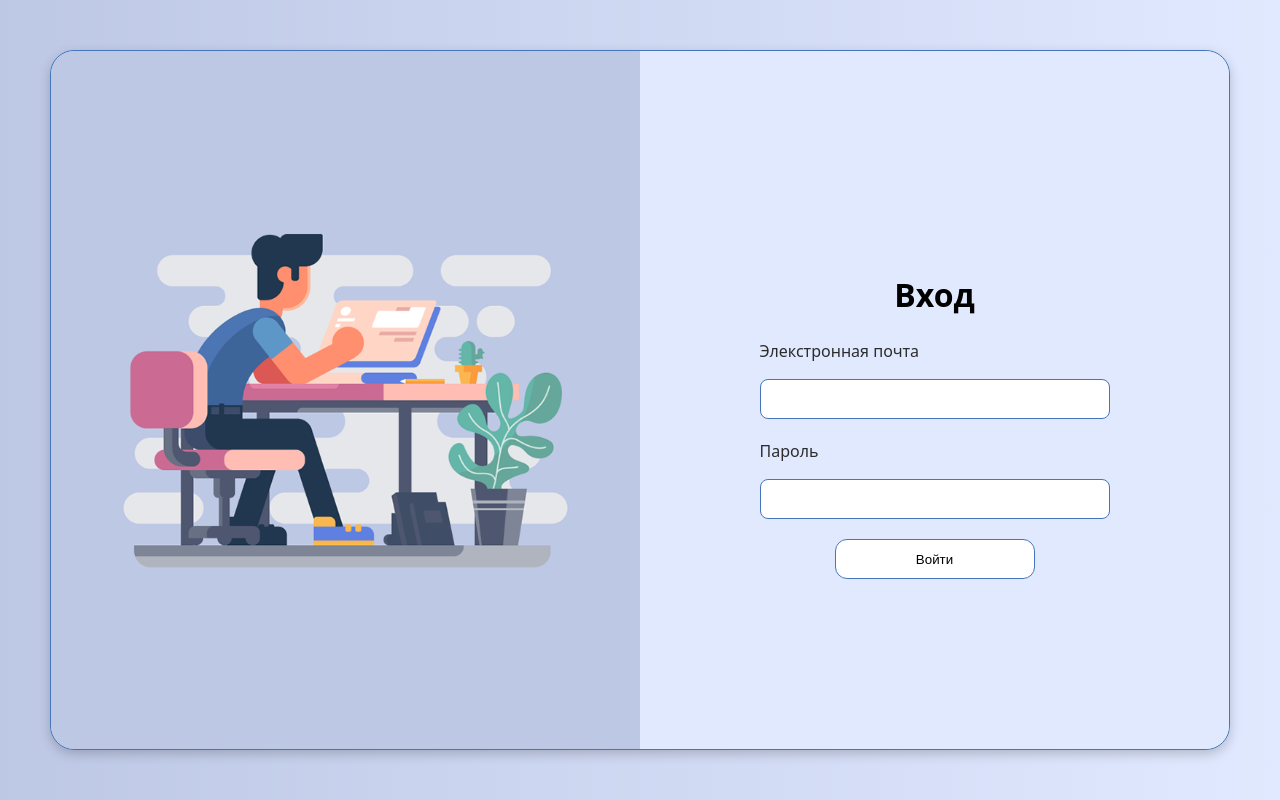
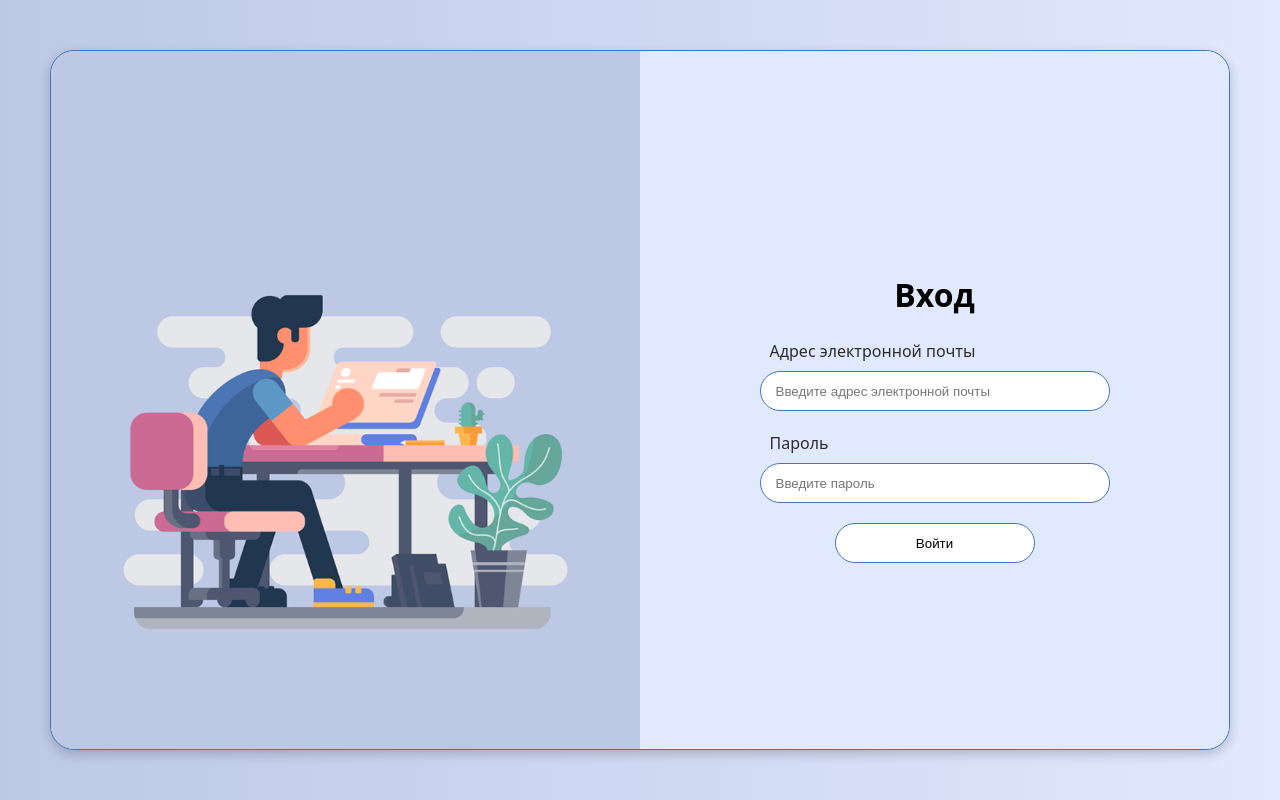
Before and after one commit to ReginaZaets/list_task, a React (Vite) app: page / in a window 1280 px wide. Built offline with nearby package versions, Linux system fonts and the light colour scheme.

Commit message:
[+] добавила хук форм, изменения на странице входа, есть валидация полей

```diff
--- a/package.json
+++ b/package.json
@@ -12,8 +12,10 @@
   },
   "dependencies": {
     "@reduxjs/toolkit": "^2.8.2",
+    "clsx": "^2.1.1",
     "react": "^19.1.0",
     "react-dom": "^19.1.0",
+    "react-hook-form": "^7.57.0",
     "react-redux": "^9.2.0",
     "react-router-dom": "^7.6.2"
   },
--- a/src/components/login/Login.module.scss
+++ b/src/components/login/Login.module.scss
@@ -20,20 +20,21 @@
   width: 100%;
   display: flex;
   flex-direction: column;
-  gap: 16px;
+  gap: 8px;
 }
 .subTitle {
   color: #2c2c2c;
+  padding-left: 5px;
 }
 .input {
   width: 100%;
   height: 40px;
-  border-radius: 8px;
+  border-radius: 24px;
   border: 1px solid #4675bb;
 }
 .button {
   height: 40px;
-  border-radius: 12px;
+  border-radius: 24px;
   width: 200px;
   color: #000000;
   background-color: #ffffff;
--- a/src/components/login/Login.tsx
+++ b/src/components/login/Login.tsx
@@ -1,20 +1,84 @@
+import { useForm } from 'react-hook-form';
+import { FormField } from '../../items/form-field/FormField';
 import s from './Login.module.scss';
+import { useEffect, useState } from 'react';
+import { validation } from '../../items/form-field/validation';
 
+type FormValues = {
+  email: string;
+  password: string;
+};
 export const Login = () => {
+  const [showTooltip, setShowTooltip] = useState(false);
+  const {
+    control,
+    formState: { errors },
+    handleSubmit,
+    clearErrors,
+    trigger,
+    watch,
+  } = useForm<FormValues>({
+    mode: 'onSubmit',
+  });
+  const onSubmit = async (data: FormValues) => {
+    const valid = await trigger();
+    if (valid) {
+      console.log(data);
+      setShowTooltip(false);
+    } else {
+      setShowTooltip(true);
+    }
+  };
+  const handleInputChange = () => {
+    setShowTooltip(false);
+    clearErrors();
+  };
+  const mailWatch = watch('email');
+  useEffect(() => {
+    if (mailWatch) {
+      setShowTooltip(false);
+    }
+  }, [mailWatch, showTooltip]);
+  const handleInputBlur = () => {
+    clearErrors();
+    setShowTooltip(false);
+  };
   return (
-    <div className={s.form}>
+    <form noValidate className={s.form} onSubmit={handleSubmit(onSubmit)}>
       <div className={s.container}>
         <h1 className={s.title}>Вход</h1>
-        <div className={s.field}>
-          <p className={s.subTitle}>Элекстронная почта</p>
-          <input type='text' className={s.input} />
-        </div>
-        <div className={s.field}>
-          <p className={s.subTitle}>Пароль</p>
-          <input type='password' className={s.input} />
-        </div>
+        <FormField
+          name='email'
+          control={control}
+          placeholder='Введите адрес электронной почты'
+          type='email'
+          label='Адрес электронной почты'
+          rules={validation.email}
+          error={Boolean(errors.email)}
+          errorText={errors.email?.message}
+          clearErrors={() => clearErrors}
+          trigger={trigger}
+          onChange={handleInputChange}
+          showTooltip={showTooltip}
+          onBlur={handleInputBlur}
+        />
+        <FormField
+          name='password'
+          control={control}
+          placeholder='Введите пароль'
+          type='password'
+          label='Пароль'
+          rules={validation.password}
+          error={Boolean(errors.password)}
+          errorText={errors.password?.message}
+          clearErrors={() => clearErrors}
+          trigger={trigger}
+          onChange={handleInputChange}
+          showTooltip={showTooltip}
+          onBlur={handleInputBlur}
+        />
         <button className={s.button}>Войти</button>
       </div>
-    </div>
+    </form>
   );
 };
--- /dev/null
+++ b/src/items/form-field/FormField.module.scss
@@ -0,0 +1,3 @@
+.container {
+  position: relative;
+}
--- /dev/null
+++ b/src/items/form-field/FormField.tsx
@@ -0,0 +1,65 @@
+import { Control, Controller, FieldPath, FieldValues, RegisterOptions } from 'react-hook-form';
+import { Input } from '../input/Input';
+import { Tooltip } from '../tooltip/Tooltip';
+import s from './FormField.module.scss';
+
+interface FormFieldProps<TFieldValues extends FieldValues> {
+  name: FieldPath<TFieldValues>;
+  control: Control<TFieldValues>;
+  rules: RegisterOptions<TFieldValues, FieldPath<TFieldValues>>;
+  label: string;
+  placeholder: string;
+  type?: 'email' | 'password';
+  error?: boolean;
+  errorText?: string;
+  defaultValue?: unknown;
+  onChange?: (e: React.ChangeEvent<HTMLInputElement>) => void;
+  clearErrors?: (name?: string) => void;
+  trigger?: (name: FieldPath<TFieldValues>) => void;
+  showTooltip: boolean;
+  onBlur?: () => void;
+}
+
+export const FormField = <TFieldValues extends FieldValues>({
+  name,
+  control,
+  rules,
+  label,
+  placeholder,
+  type = 'email',
+  error,
+  errorText,
+  onChange,
+  showTooltip,
+  onBlur,
+}: FormFieldProps<TFieldValues>) => {
+  return (
+    <div>
+      <Controller
+        name={name}
+        control={control}
+        rules={rules}
+        render={({ field }) => (
+          <div className={s.container}>
+            <Input
+              {...field}
+              label={label}
+              placeholder={placeholder}
+              type={type}
+              error={error}
+              onChange={(e) => {
+                field.onChange(e);
+                onChange?.(e);
+              }}
+              onBlur={() => {
+                field.onBlur();
+                onBlur?.();
+              }}
+            />
+            {error && <Tooltip error={true} isVisible={!showTooltip} errorText={errorText} />}
+          </div>
+        )}
+      />
+    </div>
+  );
+};
--- /dev/null
+++ b/src/items/form-field/validation.ts
@@ -0,0 +1,12 @@
+export const validation = {
+  email: {
+    required: 'Это поле обязательно',
+    pattern: {
+      value: /^[A-Z0-9._%+-]+@[A-Z0-9.-]+\.[A-Z]{2,}$/i,
+      message: 'Некорректный формат email',
+    },
+  },
+  password: {
+    required: 'Это поле обязательно',
+  },
+};
--- /dev/null
+++ b/src/items/input/Input.module.scss
@@ -0,0 +1,31 @@
+.field {
+  width: 100%;
+  display: flex;
+  flex-direction: column;
+  gap: 8px;
+}
+.subTitle {
+  color: #2c2c2c;
+  padding-left: 10px;
+}
+.input {
+  width: 350px;
+  height: 40px;
+  border-radius: 24px;
+  border: 1px solid #4675bb;
+  padding-left: 15px;
+
+  &:focus {
+    border-color: #3d3d3d;
+    outline: none;
+  }
+}
+.input__error {
+  border-color: red;
+
+  &:focus {
+    border-color: red;
+    outline: none;
+    box-shadow: none;
+  }
+}
--- /dev/null
+++ b/src/items/input/Input.tsx
@@ -0,0 +1,30 @@
+import { forwardRef } from 'react';
+import s from './Input.module.scss';
+import clsx from 'clsx';
+
+type InputProps = {
+  label: string;
+  placeholder: string;
+  type: 'email' | 'password';
+  onChange: (e: React.ChangeEvent<HTMLInputElement>) => void;
+  onBlur?: () => void;
+  error?: boolean;
+};
+export const Input = forwardRef<HTMLInputElement, InputProps>(
+  ({ label, placeholder, type, onChange, onBlur, error = false, ...rest }, ref) => {
+    return (
+      <div className={s.field}>
+        <p className={s.subTitle}>{label}</p>
+        <input
+          type={type}
+          placeholder={placeholder}
+          ref={ref}
+          {...rest}
+          className={clsx(s.input, { [s.input__error]: error })}
+          onChange={onChange}
+          onBlur={onBlur}
+        />
+      </div>
+    );
+  },
+);
--- /dev/null
+++ b/src/items/tooltip/Tooltip.module.scss
@@ -0,0 +1,57 @@
+.tooltip {
+  position: relative;
+
+  &__popup {
+    display: none;
+    position: absolute;
+    width: 250px;
+    border-radius: 24px;
+    border: 1px solid red;
+    background-color: white;
+    filter: drop-shadow(0px 0px 2px black);
+
+    &__left {
+      right: 105%;
+      top: 70%;
+      transform: translate(0, -50%);
+
+      &::after {
+        content: '';
+        position: absolute;
+        border-style: solid;
+        border-radius: 2px;
+        border-color: transparent black;
+        display: block;
+        width: 0;
+        z-index: 1;
+        border-width: 8px 0 8px 4px;
+        right: -4px;
+        top: 50%;
+        transform: translate(0, -50%);
+      }
+    }
+
+    &__visible {
+      display: flex;
+    }
+
+    &__error {
+      padding: 10px;
+      border: 1px solid red;
+      filter: drop-shadow(0px 0px 2px red);
+      color: black;
+      justify-content: center;
+
+      &.tooltip__popup__left::after {
+        border-color: transparent red;
+      }
+    }
+
+    &__text,
+    &__error__text {
+      display: flex;
+      flex-direction: row;
+      align-items: center;
+    }
+  }
+}
--- /dev/null
+++ b/src/items/tooltip/Tooltip.tsx
@@ -0,0 +1,31 @@
+import { HTMLProps, PropsWithChildren } from 'react';
+import clsx from 'clsx';
+
+import s from './tooltip.module.scss';
+
+type TooltipProps = PropsWithChildren<HTMLProps<HTMLInputElement>> & {
+  error?: boolean;
+  isVisible?: boolean;
+  errorText?: string;
+};
+
+export const Tooltip = ({ error, isVisible, errorText }: TooltipProps) => {
+  return (
+    <div
+      className={clsx(
+        s.tooltip__popup,
+        {
+          [s.tooltip__popup__error]: error || errorText,
+          [s.tooltip__popup__visible]: isVisible,
+        },
+        s.tooltip__popup__left,
+      )}>
+      {errorText && (
+        <p className={clsx(s.tooltip__popup__error__text)}>
+          <span className={s.tooltip__icon__alert}></span>
+          {errorText}
+        </p>
+      )}
+    </div>
+  );
+};
--- a/src/pages/loginPage/LoginPage.module.scss
+++ b/src/pages/loginPage/LoginPage.module.scss
@@ -19,9 +19,7 @@
 }
 .left {
   width: 50%;
-  display: flex;
-  justify-content: center;
-  align-items: center;
+  padding-top: 180px;
   background-color: #bdc8e5;
   border-top-left-radius: 24px;
   border-bottom-left-radius: 24px;
```
Also changed, not shown: 1 other file (tests, documents, lock files or other folders).
